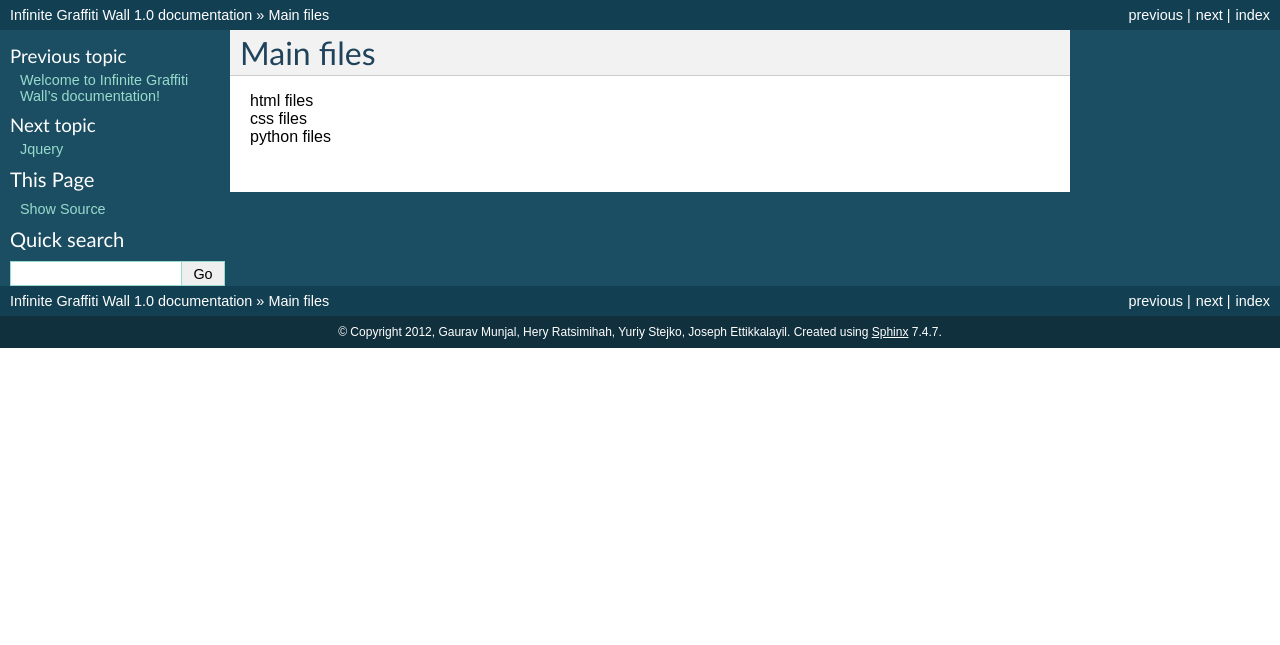
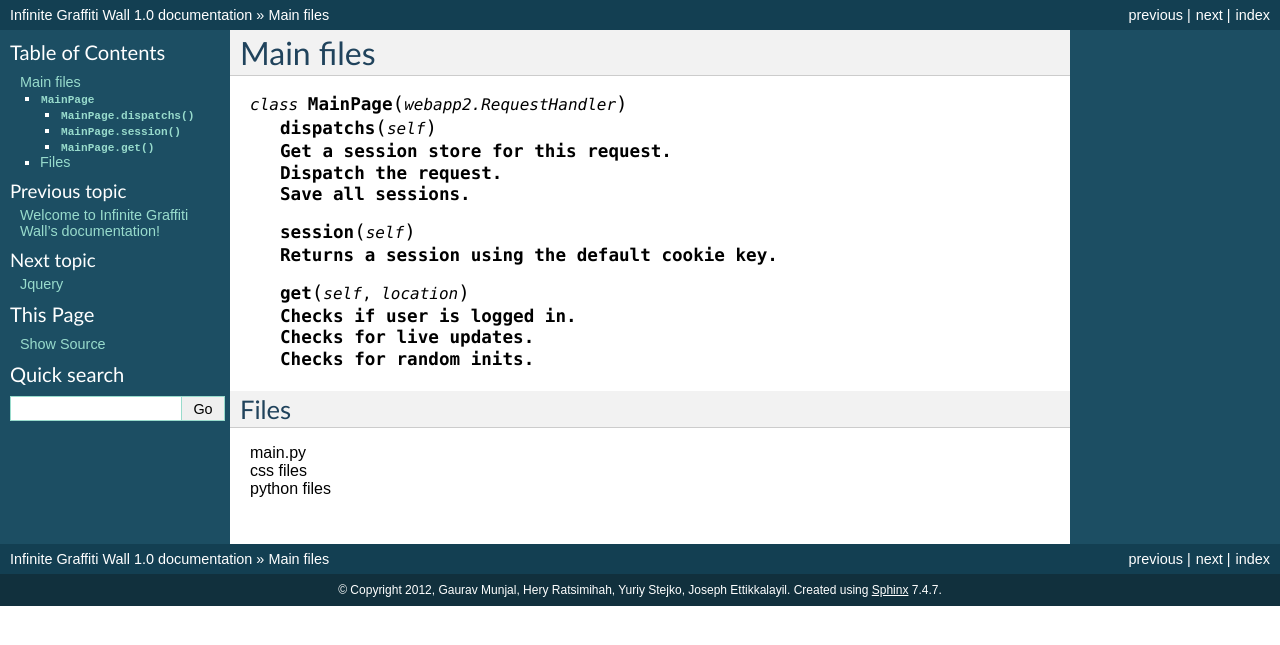
Before and after one commit to Gaurav0/InfiniteGraffitiWall, a Sphinx documentation site: the page built from docs/source/main.rst, in a window 1280 px wide. Shown: the top 645 px of the page. Built offline with Sphinx 7.4.7, drawn with Linux system fonts in a browser that asks for light colours; formulas are drawn with MathJax 3.

Commit message:
working on main.rst, class MainPage inserted

```diff
--- a/docs/source/conf.py
+++ b/docs/source/conf.py
@@ -16,7 +16,8 @@ import sys, os
 # If extensions (or modules to document with autodoc) are in another directory,
 # add these directories to sys.path here. If the directory is relative to the
 # documentation root, use os.path.abspath to make it absolute, like shown here.
-#sys.path.insert(0, os.path.abspath('.'))
+#sys.path.insert(0, os.path.abspath(os.path.dirname(__file__+'../../'))
+sys.path.append(os.path.abspath(os.path.dirname(__file__+'../../')))
 
 # -- General configuration -----------------------------------------------------
 
@@ -70,11 +71,11 @@ exclude_patterns = []
 #default_role = None
 
 # If true, '()' will be appended to :func: etc. cross-reference text.
-#add_function_parentheses = True
+add_function_parentheses = True
 
 # If true, the current module name will be prepended to all description
 # unit titles (such as .. function::).
-#add_module_names = True
+add_module_names = True
 
 # If true, sectionauthor and moduleauthor directives will be shown in the
 # output. They are ignored by default.
--- a/docs/source/index.rst
+++ b/docs/source/index.rst
@@ -16,11 +16,10 @@ Creators:
 Contents:
 ---------
 .. toctree::
-   :maxdepth: 2
+   :maxdepth: 1
 
    main
    jquery
-   acceptance_tests
    unittests
 
 Indices and tables
--- a/docs/source/jquery.rst
+++ b/docs/source/jquery.rst
@@ -1,5 +1,11 @@
 Jquery
 ======
+.. toctree::
+   :maxdepth: 2
 
+.. js:function:: something
+
+Files
+-----
 | graffiti.js
 | testgraffiti.js
--- a/docs/source/main.rst
+++ b/docs/source/main.rst
@@ -1,6 +1,29 @@
 Main files
 ==========
 
-| html files
+.. toctree::
+   :maxdepth: 2
+
+.. py:class:: MainPage(webapp2.RequestHandler)
+
+	.. py:method:: MainPage.dispatchs(self)
+		Get a session store for this request.
+		Dispatch the request.
+		Save all sessions.
+	.. py:method:: MainPage.session(self)
+		Returns a session using the default cookie key.
+	.. py:method:: MainPage.get(self, location)
+		Checks if user is logged in.
+		Checks for live updates.
+		Checks for random inits.
+
+
+
+
+
+
+Files
+-----
+| main.py
 | css files
 | python files
```
Also changed, not shown: docs/source/acceptance_tests.rst (deleted, +0 -8 lines).
